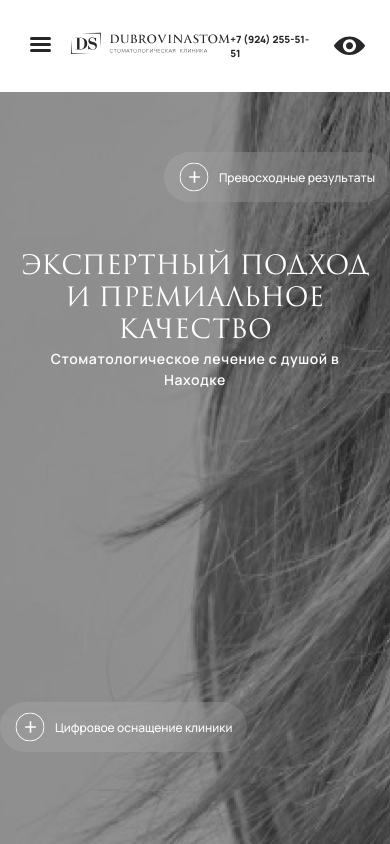
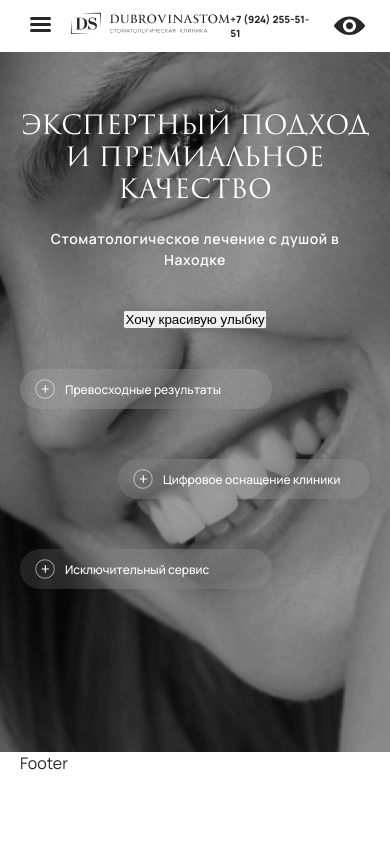
Before and after one commit to blessMe-Padre/dubrovina-client, a Next.js app: page / in a window 390 px wide. Shown: the top 844 px of the page. Built offline with nearby package versions, Linux system fonts and the light colour scheme.

Commit message:
feat: добавляет адаптив

```diff
--- a/app/globals.css
+++ b/app/globals.css
@@ -52,7 +52,7 @@ body {
 
 .container {
   max-width: 1480px;
-  padding: 20px;
+  padding: 0 20px;
   margin: 0 auto;
 }
 
--- a/app/sections/MainHero/MainHero.jsx
+++ b/app/sections/MainHero/MainHero.jsx
@@ -5,7 +5,7 @@ import styles from './style.module.css';
 
 const MainHero = () => {
     return (
-        <div>
+        <section>
             <div className={styles.section}>
                 <Image
                     aria-hidden
@@ -17,16 +17,21 @@ const MainHero = () => {
                 />
                 <div className="container relative">
                     <div className={styles.hero_wrapper}>
+                        <div>
                             <h1 className={styles.title}>Экспертный подход и&nbsp;премиальное качество</h1>
                             <p className={styles.subtitle}>Стоматологическое лечение с душой в Находке</p>
                         </div>
+                        <button>Хочу красивую улыбку</button>
+                    </div>
 
+                    <div className={styles.button_wrapper}>
                         <div className={`${styles.hero_item} ${styles.hero_item_1}`}>
                             <Image
                                 src="/icons/plus.svg"
                                 alt="плюс"
                                 width={30}
                                 height={30}
+                                className={styles.icon}
                             />
                             <span>Превосходные результаты</span>
                         </div>
@@ -36,6 +41,7 @@ const MainHero = () => {
                                 alt="плюс"
                                 width={30}
                                 height={30}
+                                className={styles.icon}
                             />
                             <span>Цифровое оснащение клиники</span>
                         </div>
@@ -45,13 +51,14 @@ const MainHero = () => {
                                 alt="плюс"
                                 width={30}
                                 height={30}
+                                className={styles.icon}
                             />
                             <span>Исключительный сервис</span>
                         </div>
-
                     </div>
                 </div>
             </div>
+        </section>
     )
 }
 
--- a/app/sections/MainHero/style.module.css
+++ b/app/sections/MainHero/style.module.css
@@ -5,7 +5,8 @@
     max-width: 1920px;
     margin: 0 auto;
 
-    height: 973px;
+    /* height: 973px; */
+    height: clamp(20rem, -26.643rem + 97.173vi, 60.813rem);
 
     display: flex;
     justify-content: center;
@@ -17,9 +18,18 @@
     left: 0;
     object-fit: cover;
     z-index: -1;
+    width: 100%;
+    height: 100%;
 }
 
-.hero_wrapper {}
+.hero_wrapper {
+    display: flex;
+    align-items: center;
+    justify-content: space-between;
+    flex-direction: column;
+    gap: 40px;
+    height: 80%;
+}
 
 .title {
     font-family: var(--second-family), sans-serif;
@@ -79,4 +89,71 @@
     .hero_item {
         padding: 10px 15px;
     }
+
+    .section {
+        padding: 60px 0 40px;
+        height: 320px;
+    }
+
+    .icon {
+        width: 20px;
+        height: 20px;
+    }
+
+    .hero_item_1 {
+        top: -40px;
+        right: 20px;
+    }
+
+    .hero_item_2 {
+        bottom: 30%;
+        left: 20px;
+    }
+
+    .hero_item_3 {
+        bottom: -10%;
+        right: 20px;
+    }
+
+    .hero_wrapper {
+        height: 100%;
+    }
 }
+
+@media (max-width: 560px) {
+
+    .hero_item_1,
+    .hero_item_2,
+    .hero_item_3 {
+        position: static;
+    }
+
+    .section {
+        height: auto;
+        min-height: 700px;
+    }
+
+    .hero_wrapper {
+        height: auto;
+        margin-bottom: 40px;
+    }
+
+    .title {
+        margin-bottom: 20px;
+    }
+
+    .button_wrapper {
+        display: flex;
+        flex-direction: column;
+        gap: 50px;
+    }
+
+    .hero_item {
+        flex: 0 0 auto;
+        width: 72%;
+    }
+
+    .hero_item_2 {
+        margin-left: auto;
+    }
+}
```
Lines whose indentation alone changed are shown as unchanged.
